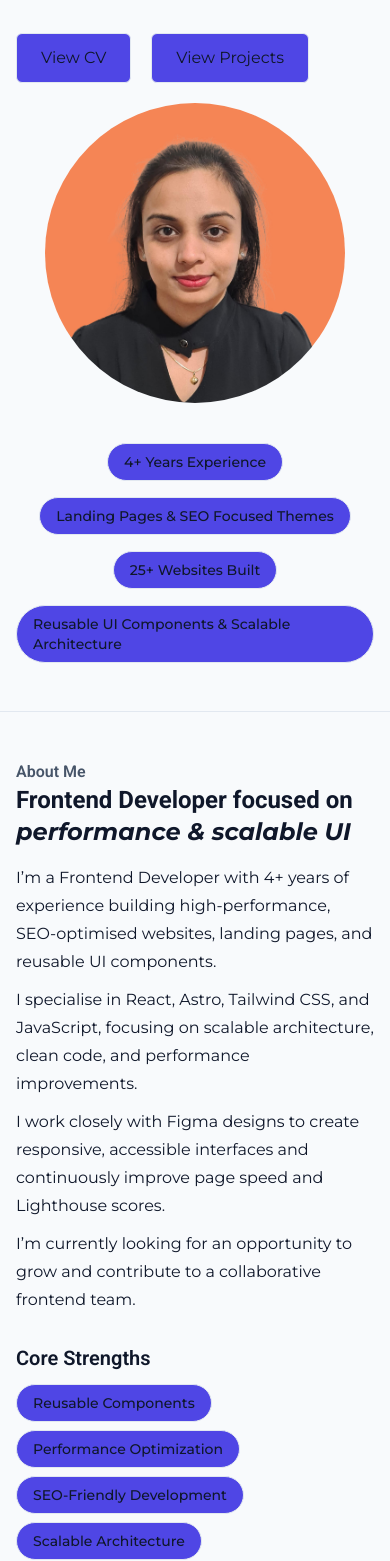
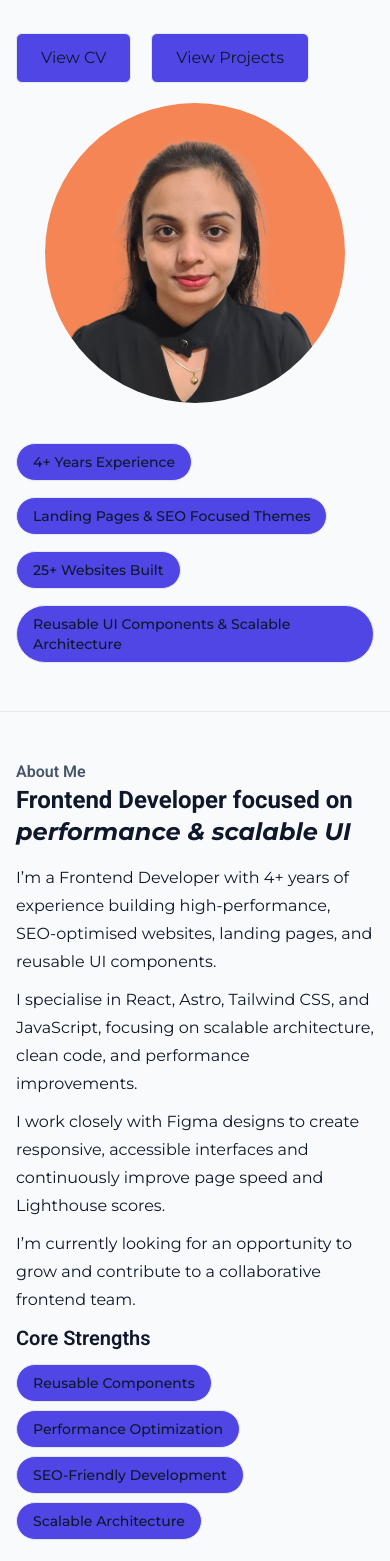
Before and after one commit to piihushah/priya-portfolio, a React (Vite) app: page / in a window 390 px wide. Shown: the part 439-2000 px from the top of the page. Built offline with nearby package versions, Linux system fonts and the light colour scheme.

Commit message:
Responsive fixes

```diff
--- a/src/components/About.jsx
+++ b/src/components/About.jsx
@@ -3,7 +3,7 @@ import Badge from "./Base/Badge";
 function About() {
   return (
     <div className="section">
-      <div className="container flex flex-col md:flex-row gap-5 items-center">
+      <div className="container flex flex-col md:flex-row gap-0 items-center">
         <div className="flex-1">
           <h2 className="smd:text-xl font-semibold text-(--text-secondary)">About Me</h2>
           <h3 className="text-2xl md:text-3xl font-bold text-(--text-primary) mb-4">
--- a/src/components/Hero.jsx
+++ b/src/components/Hero.jsx
@@ -25,7 +25,7 @@ function Hero() {
         <div className="flex-1 flex flex-col gap-5 items-center justify-center">
           <img src="/assets/priya.png" alt="Priya Shah" className="w-75 h-75 rounded-full object-cover" />
           {/* Badges */}
-          <div className="flex flex-wrap gap-4 mt-5 items-center justify-center">
+          <div className="flex flex-wrap gap-4 mt-5 items-center md:justify-center">
             <Badge>4+ Years Experience</Badge>
             <Badge>Landing Pages & SEO Focused Themes</Badge>
             <Badge>25+ Websites Built</Badge>
```
